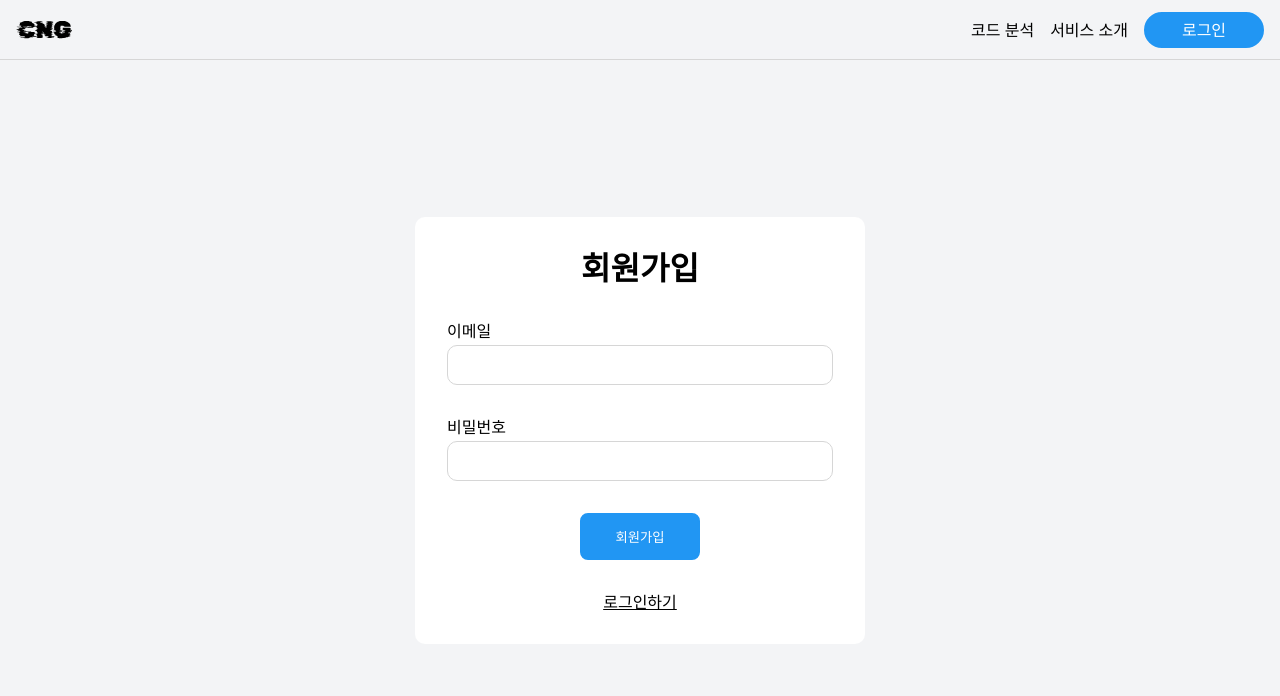
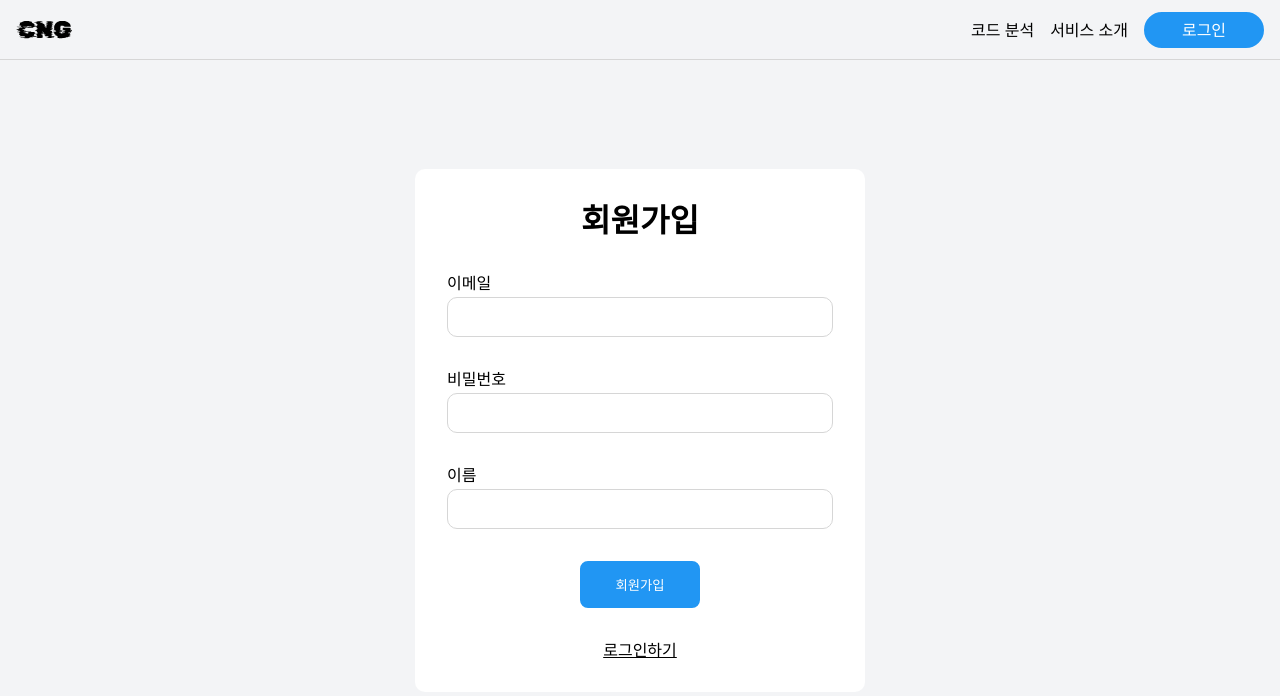
Before and after one commit to Code-Security-Solution/frontend, a React (Vite) app: page /register in a window 1280 px wide. Shown: the top 696 px of the page. Built offline with nearby package versions, Linux system fonts and the light colour scheme; a web font is replaced by a local one.

Commit message:
feat: 회원가입 폼에서 이름도 받도록 수정

```diff
--- a/src/pages/RegisterPage/index.tsx
+++ b/src/pages/RegisterPage/index.tsx
@@ -9,6 +9,7 @@ const RegisterPage = () => {
   const navigate = useNavigate();
   const [email, setEmail] = useState('');
   const [password, setPassword] = useState('');
+  const [name, setName] = useState('');
 
   const handleChangeEmail = (value: string) => {
     setEmail(value);
@@ -16,6 +17,10 @@ const RegisterPage = () => {
 
   const handleChangePassword = (value: string) => {
     setPassword(value);
+  };
+
+  const handleChangeName = (value: string) => {
+    setName(value);
   };
 
   const handleClickToggleLogin = () => {
@@ -28,6 +33,7 @@ const RegisterPage = () => {
         <S.RegisterFormTitle>회원가입</S.RegisterFormTitle>
         <Input id="email" type="email" label="이메일" value={email} handleChange={handleChangeEmail} />
         <Input id="password" type="password" label="비밀번호" value={password} handleChange={handleChangePassword} />
+        <Input id="name" type="text" label="이름" value={name} handleChange={handleChangeName} />
         <Button styleType="secondary">회원가입</Button>
         <S.ToggleLoginButton onClick={handleClickToggleLogin}>로그인하기</S.ToggleLoginButton>
       </S.RegisterForm>
```
